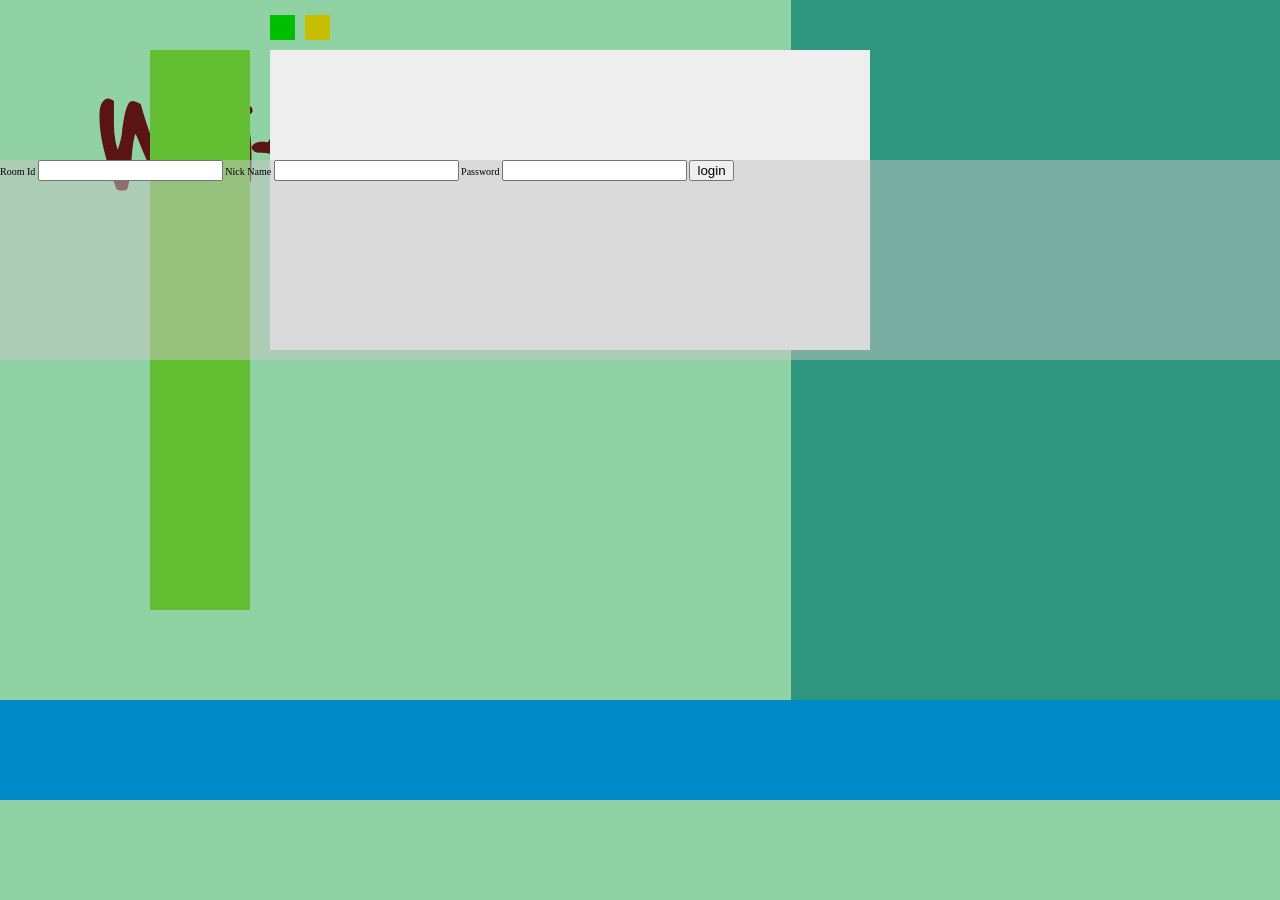
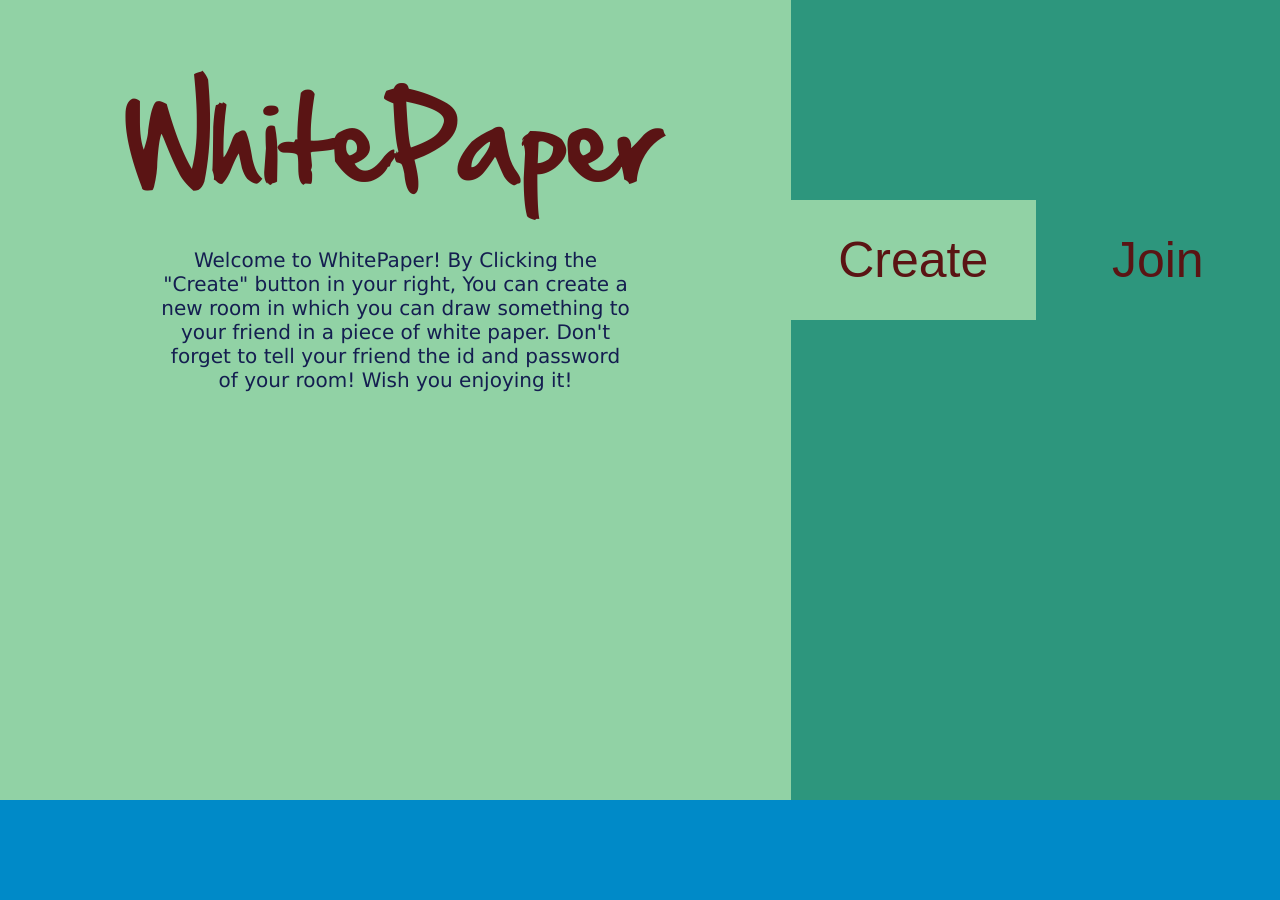
Before and after one commit to alanwei0/WhitePaper, a Node project: template views/index.ejs in a window 1280 px wide. Before the commit the page ends 800 px from the top, so only its background shows below. Run offline with Node 20 templates, Linux system fonts and the light colour scheme; the template is opened without the code that fills it: most values are stand-ins (such as "Sample title", 1, 10 or a date in 2020); some libraries are stand-ins or nearby versions.

Commit message:
add login module

```diff
--- a/app.js
+++ b/app.js
@@ -60,26 +60,27 @@ io.sockets.on('connection', function (socket) {
 });
 
 var initCanvas = function(px){
+    var MIN_HEIGHT = 400;
+    var HEIGHT_WIDTH_PERCENT = 0.6;
+    var MAX_WIDTH_PERCENT = 0.85;
+    var height_percent = 0.7;
     var height = px.height;
     var width = px.width;
     var canvas_height;
     var canvas_width;
-    for(var i=0;i<canvasSize.length;i++){
-        if(width<=canvasSize[i][0]){
-            continue;
+
+    while(1){
+        canvas_height = height * height_percent;
+        canvas_width = canvas_height/HEIGHT_WIDTH_PERCENT;
+        if(canvas_width <= (width*MAX_WIDTH_PERCENT)){
+            break;
         }else{
-            canvas_height = canvasSize[i][1];
-            canvas_width = canvasSize[i][0];
-            break;
+            height_percent = height_percent - 0.05;
         }
     }
+
     return [canvas_width,canvas_height];
 };
-
-var canvasSize =[
-    [1500,840],
-    [1000,560]
-];
 
 var login = function(data){
     var username = data[0];
@@ -124,6 +125,22 @@ var ServerManager = {
             socket.on('leaveroom_req',function(data){
 
             });
+
+            socket.on('loadRoomId',function(data,callback){
+                var res_data = makeRoomId();
+                callback(res_data);
+            });
+
+            socket.on('createRoom',function(data,callback){
+                Controller.createRoom(data);
+                //then if cache isn't full, save in, nor to database
+            });
+
+            socket.on('joinRoom',function(data,callback){
+                //call function in Controller
+                //check
+                //search from the cache ,then database
+            });
         });
     },
 
@@ -134,31 +151,65 @@ var ServerManager = {
 
 };
 
+
+var makeRoomId = function(){
+    var time = new Date();
+    time = time.getTime();
+    var result = (time-13131313)*13;
+    return result;
+};
+
+
 //the module in charge of manage room and canvas
 var Controller = {
+    'room_cache':[],
+    'roomCacheIsFull': (function(){
+        var that = this;
+        var room_cache_size = 1000;
 
-    'checkRoomName':function(roomName){
-
-    },
+        return function(){
+            if(that.room_cache.length < room_cache_size) return false;
+            return true;
+        };
+    })(),
     /**
     *@desciption  create a new room
-    *@param {String} roomName, the name of the new room
+    *@param {String} roomId, the id of the new room
     *@param {String} roomPassword, the password of the new room
     *@param {Socket} socket_with_username, socket with creator's nickname as socket.userName
     *@return null
     */
-    'createRoom': function(roomName, roomPassword, socket_with_username){
+    'createRoom': function(roomId, roomPassword, socket_with_username){
+        socket_with_username.join(roomId);  //join in a room
 
+        var creator = socket_with_username.username;
+        if(!roomCacheIsFull){
+            room_cache.push([roomId,roomPassword,creator]);
+        }
+
+        var room = {
+            'roomId': roomId,
+            'roomPassword': roomPassword,
+            'creator': creator
+        }
+
+        MongoManager.addRoom(room);
+
+    },
+
+    'newToCache':function(newroom){
+        room_cache.shift();
+        room_cache.push(newroom);
     },
 
     /**
     *@desciption  come in to a room
-    *@param {String} roomName, the name of the new room
+    *@param {String} roomId, the id of the new room
     *@param {String} roomPassword, the password of the new room
     *@param {Socket} socket_with_username, socket with creator's nickname as socket.userName
     *@return null
     */
-    'comeInRoom': function(roomName, roomPassword, socket_with_username){
+    'comeInRoom': function(roomId, roomPassword, socket_with_username){
 
     },
 
@@ -172,4 +223,45 @@ var Controller = {
 };
 
 //the module in charge of reading and writing the mongodb
-var MongoManager = {};
+var MongoManager = {
+    'room':'',
+    'stroke_path':'',
+    'init': function(dbpath){
+        var mongoose = require('mongoose');
+        if(!this.db){
+            db = mongoose.connection;
+            db.on('error', console.error.bind(console, 'connection error:'));
+            db.once('open', function(){
+                console.log('mongo connected!');
+            });
+        }
+        mongoose.connect(dbpath);
+        setRoomSchema();
+
+    },
+
+    'setRoomSchema': function(){
+        var roomSchema = new Schema({
+            'roomId': String,
+            'password': String,
+            'creator': String,
+            'parter': String,
+            'createTime':{type: Date, default: Date.now }
+        });
+        this.room = mongoose.model('Room',roomSchema);
+    },
+
+    'addRoom': function(room){
+
+        this.room.
+    },
+
+    'setStrokePathSchema': function(){
+        var strokePathSchema = new Schema({
+        });
+    },
+
+    'addRoom': function(room){
+
+    },
+};
--- a/public/javascripts/canvas.js
+++ b/public/javascripts/canvas.js
@@ -23,19 +23,11 @@ Socket.prototype = socketio;
 //======================================
 var LoginSocket = new Socket();
 LoginSocket.on = function(){
-	this._socket.on('loginsucceed_res',function(res){
-		LoginController.loginSucceed(res);
-	});
-	this._socket.on('loginfailed_res',function(res){
-		LoginController.loginFailed(res);
-	});
 
 };
-LoginSocket.emit = function(e,data){
-	switch(e){
-		case 'login':this._socket.emit('login_req',data);break;
 
-	};
+LoginSocket.emit = function(e, data, callback){
+	this._socket.emit(e,data,callback);
 };
 //=======================================
 var FriendSocket = new Socket();
@@ -88,7 +80,7 @@ CanvasSocket.emit = function(e,data){
 
 
 //control module==============================
-var CanvasController = {
+var Controller = {
 	'canPaint': false,
 	'clickOnEraser': function(e){
 
@@ -111,43 +103,74 @@ var CanvasController = {
 
 	'clickClearBtn':function(e){
 		CanvasModel.clearCanvas();
-	}
+	},
+//---------------------------------------------------
+
+
+	'CreateRoom':function(e){
+		var roomId = e.data[0];
+		var password = e.data[1];
+		var username = e.data[2];
+		var data = [roomid,password,username];
+		LoginSocket.emit('createRoom',data,function(res_data){
+			CreateRoomSucceed(res_data);
+		});
+	},
+
+	'CreateRoomSucceed': function(succeed){
+		if(succeed){
+			LoginModel.fadeOut();
+			//CanvasModel
+		}else{
+			LoginModel.showCreateError();
+		}
+	},
+
+	//if succeed, the data will be [1,friend_name], otherwise, [0,error_data]
+	'JoinRoomSucceed': function(succeed){
+		if(succeed[0]){
+			LoginModel.fadeOut();
+			//CanvasModel
+		}else{
+			LoginModel.showJoinError();
+		}
+	},
+
+	'JoinRoom': function(e){
+		var roomId = e.data[0];
+		var password = e.data[1];
+		var username = e.data[2];
+		var data = [roomid,password,username];
+		LoginSocket.emit('joinRoom',data,function(res_data){
+			JoinRoomSucceed(res_data);
+		});
+
+	},
+
+	'loadRoomId': function(){
+		LoginSocket.emit('loadRoomId','',function(res_data){
+			LoginModel.loadRoomId.call(LoginModel,res_data);
+		});
+	},
+//--------------------------------------------------------
 
 
 
 };
-//--------------------------------------------------
-var LoginController = {
-	'login':function(e){
-		LoginSocket.emit('login',[e.target.username,e.target.password]);
-	},
-	'loginSucceed':function(e){
-
-	},
-	'loginFailed':function(e){
-
-	}
-
-
-};
-
-var FriendController = {
-
-};
-
-
 //model module=======================================
 var CanvasModel = {
 	'UNSET':-1,
 	'context':null,
+	'canvas':{'width':0,'height':0},
 	'_local_pre_data':{'pre_x':this.UNSET,'pre_y':this.UNSET},
 	'_server_pre_data':{'pre_x':this.UNSET,'pre_y':this.UNSET},
 
 	'preDraw':function(e){
 		if(e.data === LOCAL){
 			var coord = $(e.target).offset();
-			this._local_pre_data.pre_x = e.pageX - coord.left;
-			this._local_pre_data.pre_y = e.pageY - coord.top;
+			var rel_pos = this.getRelativePos(e.pageX - coord.left , e.pageY - coord.top);
+			this._local_pre_data.pre_x = rel_pos[0];
+			this._local_pre_data.pre_y = rel_pos[1];
 			CanvasSocket.emit('predraw',
 			{
 				'x':this._local_pre_data.pre_x,
@@ -168,24 +191,30 @@ var CanvasModel = {
 
 		if(e.data === LOCAL){
 			var coord = $(e.target).offset();
+
 			now_x = e.pageX - coord.left;
 			now_y = e.pageY - coord.top;
-			pre_x = this._local_pre_data.pre_x;
-			pre_y = this._local_pre_data.pre_y;
-			this._local_pre_data.pre_x = now_x;
-			this._local_pre_data.pre_y = now_y;
+
+			var abs_pos = this.getAbsolutePos(this._local_pre_data.pre_x,this._local_pre_data.pre_y);
+			pre_x = abs_pos[0];
+			pre_y = abs_pos[1];
+			var rel_pos = this.getRelativePos(now_x, now_y);
+			this._local_pre_data.pre_x = rel_pos[0];
+			this._local_pre_data.pre_y = rel_pos[1];
 			CanvasSocket.emit('draw',
 			{
-				'x':now_x,
-				'y':now_y
+				'x':this._local_pre_data.pre_x,
+				'y':this._local_pre_data.pre_y
 			});
 		}else if(e.data === SERVER){
-			now_x = e.x;
-			now_y = e.y;
-			pre_x = this._server_pre_data.pre_x;
-			pre_y = this._server_pre_data.pre_y;
-			this._server_pre_data.pre_x = now_x;
-			this._server_pre_data.pre_y = now_y;
+			var now_abs_pos = this.getAbsolutePos(e.x,e.y);
+			now_x = now_abs_pos[0];
+			now_y = now_abs_pos[1];
+			pre_abs_pos = this.getAbsolutePos(this._server_pre_data.pre_x , this._server_pre_data.pre_y);
+			pre_x = pre_abs_pos[0];
+			pre_y = pre_abs_pos[1];
+			this._server_pre_data.pre_x = e.x;
+			this._server_pre_data.pre_y = e.y;
 		}
 
 		this.context.beginPath();
@@ -211,44 +240,77 @@ var CanvasModel = {
 		var canvas = $('#mycanvas')[0];
 		canvas.height = px[1];
 		canvas.width = px[0];
+		this.canvas.width = canvas.width;
+		this.canvas.height = canvas.height;
 		this.context = canvas.getContext('2d');
 		this.context.clearRect(0,0,px[0],px[1]);
+	},
+
+	'getAbsolutePos': function(rel_x,rel_y){
+		var x = this.canvas.width * rel_x;
+		var y = this.canvas.height * rel_y;
+		return [x,y];
+	},
+
+	'getRelativePos': function(abs_x,abs_y){
+		var rel_x = abs_x/this.canvas.width;
+		var rel_y = abs_y/this.canvas.height;
+		rel_x = rel_x.toFixed(6);
+		rel_y = rel_y.toFixed(6);
+		return [rel_x,rel_y];
 	}
 };
 
 var LoginModel = {
+	'_roomId':'',
 	'username':'',
-	'login':function(){
+	'loadRoomId': function(roomId){
+		this._roomId = roomId;
+		//display to textinput, and set it disabled
+	},
+	'showJoinError': function(error_data){
 
-	}
+	},
+	'fadeOut':function(){
+
+	},
+	'showCreateError': function(){
+
+	},
 };
 
 var FriendModel = {
 
 };
 
+var getFormData = function(){
+	//get roomid, password, username
+}
+
 //main================================================
 $(document).ready(function(){
-	socketio.init('172.23.240.129');
+	socketio.init('localhost');
 	CanvasSocket.on();
 
 	//canvas
 	//CanvasModel.context = $('#mycanvas')[0].getContext('2d');
-	$('#mycanvas').bind('mousedown',LOCAL,$.proxy(CanvasController.downInCanvas,CanvasController));
-	$('#mycanvas').bind('mousemove',LOCAL,$.proxy(CanvasController.moveInCanvas,CanvasController));
-	$(document).bind('mouseup',LOCAL,$.proxy(CanvasController.mouseUp,CanvasController));
+	$('#mycanvas').bind('mousedown',LOCAL,$.proxy(Controller.downInCanvas,Controller));
+	$('#mycanvas').bind('mousemove',LOCAL,$.proxy(Controller.moveInCanvas,Controller));
+	$(document).bind('mouseup',LOCAL,$.proxy(Controller.mouseUp,Controller));
 
 	//eraser
-	$('#myeraser').bind('click',CanvasController.clickEraser);
+	//$('#myeraser').bind('click',Controller.clickEraser);
 
 	//clear button
-	$('#clear_btn').bind('click',CanvasController.clickClearBtn);
+	//$('#clear_btn').bind('click',Controller.clickClearBtn);
 
-	LoginSocket.on();
-	LoginSocket.emit('initcanvas',{'width':screen.availWidth,'height':screen.availHeight});
-	$('#loginform').submit(function(e){
-		LoginController.login(e);
-	});
+	//LoginSocket.on();
+	CanvasSocket.emit('initcanvas',{'width':screen.availWidth,'height':screen.availHeight});
+	// $('#loginform').submit(function(e){
+	// 	LoginController.login(e);
+	// });
+
+
 
 
 });
--- a/public/stylesheets/canvas.css
+++ b/public/stylesheets/canvas.css
@@ -4,17 +4,26 @@ font-family: myFont;
 src: url('hand-of-sean.ttf');
 }
 
+/*input,label{
+	outline: 3px dashed red;
+}*/
+
+html{
+	height: 100%;
+}
+
 body{
 	font-size: 62.5%;
+	font-family: 'Microsoft YaHei', Arial, sans-serif;
 	background-color: rgb(0,138,200);
+	overflow:hidden;
+	height: 100%;
 }
 
 canvas{
 	background-color: rgb(238,238,238);
-	position:absolute;
-	left:270px;
-	top:50px;
-	min-width: 600px;
+	display: inline;
+
 
 }
 
@@ -46,8 +55,9 @@ canvas{
 }
 
 #login_mask{
-	height: 70em;
+	height: inherit;
 	background-color:rgb(145,210,165);
+	z-index: 1;
 }
 
 #aside{
@@ -57,22 +67,150 @@ canvas{
 	width: 38.2%;
 }
 
+#main_side{
+	float: right;
+	width: 61.8%;
+	height: 100%;
+	padding: 5em 0;
+}
+
+.logo_wrap{
+	width: 100%;
+	text-align: center;
+	color: rgb(90,20,20);
+	margin: 5em 0;
+}
+
 #logo{
+	font-family: myFont;
+	font-size: 10em;
+}
+
+.intro_wrap{
+	width: 100%;
+	text-align: center;
+
+}
+
+.intro_inner{
+	width: 60%;
+	margin: 0 auto;
+	color: rgb(20,30,80);
+	line-height: 2em;
+}
+
+#intro{
+	font-size: 2em;
+	font-family: "Lucida Grande", Verdana, sans-serif;
+}
+
+.login_panel{
+	position: absolute;
+	top:25%;
+	width: inherit;
+	height: 12em;
+	background-color: rgb(145,210,165);
+}
+
+#canvas_wrap{
+	position: absolute;
+	width: 100%;
+	top: 10%;
+	text-align: center;
+	z-index: -1;
+}
+
+.selection_wrap{
 	float: left;
 	width: 50%;
 	height: 100%;
-	line-height: 3em;
-	font-family: myFont;
-	font-size: 10em;
-	text-align: right;
-	color: rgb(90, 20, 20);
+	line-height: 12em;
+	text-align: center;
+	cursor: pointer;
+	color: rgb(90,20,20);
+}
+
+.selection_wrap:hover{
+	color: #fff;
+}
+
+.create{
+	background-color: rgb(145,210,165);
 
 }
 
-#login_panel{
+
+.join{
+	background-color: rgb(45,150,125);
+}
+
+.selection_item{
+
+	font-size: 5em;
+}
+
+
+
+
+.form_item{
+	height: 3em;
+	line-height: 3em;
+	margin: 0.75em 0em;
+	width: 45%;
+}
+
+.form_label{
 	position: absolute;
-	top:20%;
+	font-size: 2em;
+	height: inherit;
+	padding: 0 0 0 0.5em ;
+	color: #fff;
+}
+
+.form_input{
+	float: left;
+	font-size: 2em;
+	border-style:none;
 	width: 100%;
-	height: 20em;
-	background-color: rgba(200,200,200,0.5);
+	height: inherit;
+	background-color: rgb(45,150,125);
+	padding: 0 0 0 0.5em;
+	color: #fff;
 }
+
+.submit_item{
+	position: absolute;
+	top: 0px;
+	right: 0px;
+	width: 49.5%;
+	height: 100%;
+}
+
+.btn{
+	width: 100%;
+	height: 5em;
+	background-color: rgb(45,138,200);
+	line-height: 5em;
+	text-align: center;
+	color: #fff;
+}
+
+#login_btn{
+	height: 5.75em;
+	line-height: 5.75em;
+	margin: 0.75em 0;
+}
+
+#cancel_btn{
+	height: 4em;
+	line-height: 4em;
+	margin: 0 0 0.75em 0;
+}
+
+.shit{
+	font-size: 3em;
+}
+
+.form_field{
+	opacity: 0;
+}
--- a/views/index.ejs
+++ b/views/index.ejs
@@ -9,24 +9,66 @@
 	   <script src="/javascripts/canvas.js"></script>
 </head>
 <body>
-	  <canvas id="mycanvas"></canvas>
-  	<div id="myeraser"></div>
-  	<div id='clear_btn'></div>
-  	<div id='friend_list'></div>
+    <div id='canvas_wrap'>
+        <div id='wrap_inner'>
+        	<canvas id="mycanvas"></canvas>
+          	<!-- <div id="myeraser"></div>
+          	<div id='clear_btn'></div>
+          	<div id='friend_list'></div> -->
+      </div>
+    </div>
   	<div id='login_mask'>
-  		<div id='logo'>WhitePaper</div>
-  		<div id='aside'></div>
-  		<div id='login_panel'>
-  			<form id="loginform">
-          <label for='roomid'>Room Id</label>
-          <input class='login_input' name='roomid' type='text'>
-  				<label for='nickname'>Nick Name</label>
-  				<input class='login_input' name='nickname' type='text'>
-  				<label for='password'>Password</label>
-  				<input class='login_input' name='password' type='password'>
+        <div id='aside'>
+            <div class='login_panel selection'>
+                <div class='selection_wrap create'><span class='selection_item' id="create_btn">Create</span></div>
+                <div class='selection_wrap join'><span class='selection_item' id='join_btn'>Join</span></div>
+            </div>
+            <div class='login_panel form_field'>
+                <div class="form_item room_id">
+                    <label class='form_label' for='roomid'>Room</label>
+                    <input class='form_input' type='text'>
+                </div>
+                <div class='form_item password'>
+                    <label class='form_label' for='password'>Key</label>
+                    <input class='form_input' type='password'>
+                </div>
+                <div class='form_item user_name'>
+                    <label class='form_label' for='username'>User</label>
+                    <input class='form_input' type='text'>
+                </div>
+                <div class='submit_item'>
+                    <div class='btn' id='login_btn'><span class='shit'>Login</span></div>
+                    <div class='btn' id='cancel_btn'><span class='shit'>Cancel</span></div>
+                </div>
+            </div>
+        </div>
+  		<div id='main_side'>
+         <div class='logo_wrap '><span id='logo'>WhitePaper</span></div>
+            <div class='intro_wrap'>
+                <div class='intro_inner'>
+                    <span id='intro'>Welcome to WhitePaper! By Clicking the "Create" button in your right, You can create a new room in which you can draw something to your friend in a piece of white paper. Don't forget to tell your friend the id and password of your room! Wish you enjoying it!
+                    </span>
+                </div>
+            </div>
+        </div>
+
+  			<!-- <form id="loginform">
+                <div class="form_item room_id">
+                    <label for='roomid'>Room Id</label>
+                    <input name='roomid' type='text'>
+                </div>
+                <div class='form_item password'>
+                    <label for='password'>Password</label>
+                    <input name='password' type='password'>
+                </div>
+                <div class='form_item nick_name'>
+                    <label for='nickname'>Nick Name</label>
+                    <input name='nickname' type='text'>
+                </div>
+
+
   				<input type='submit' name='login_btn' value='login'>
-  			</form>
-  		</div>
+  			</form> -->
   	</div>
 
 
```
Also changed, not shown: public/javascripts/jquery.easing.1.3.js (added).
